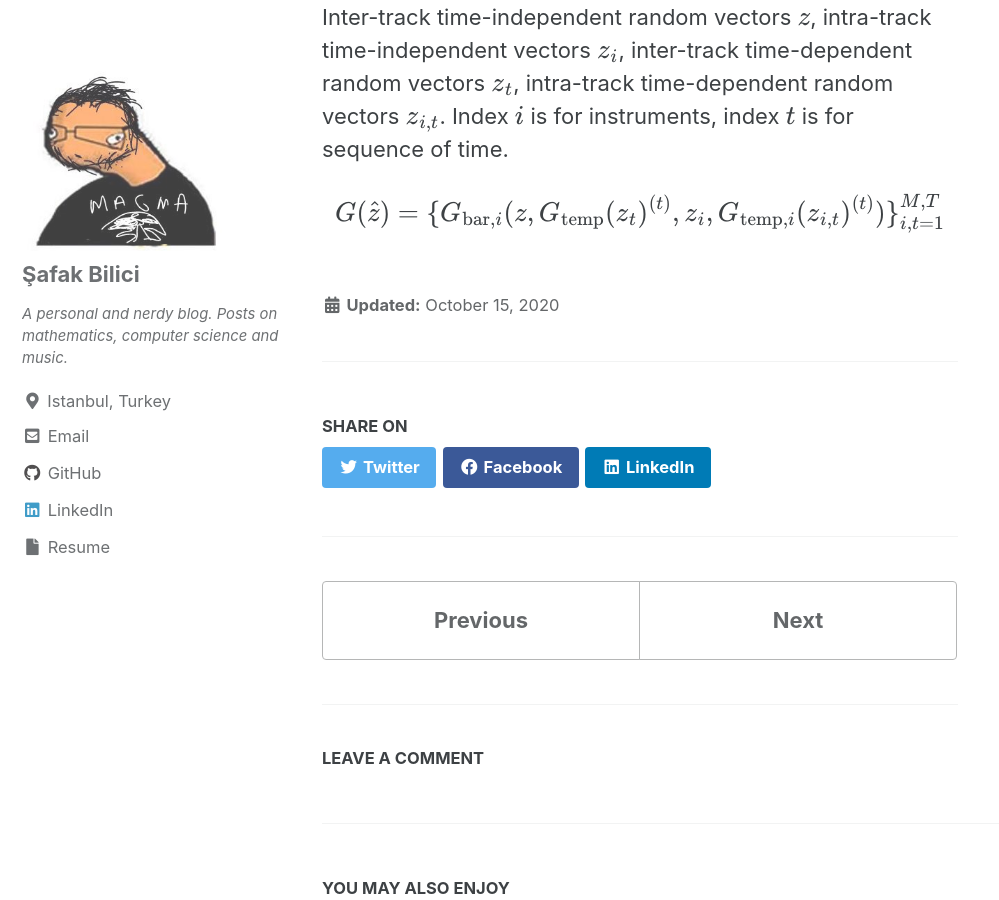
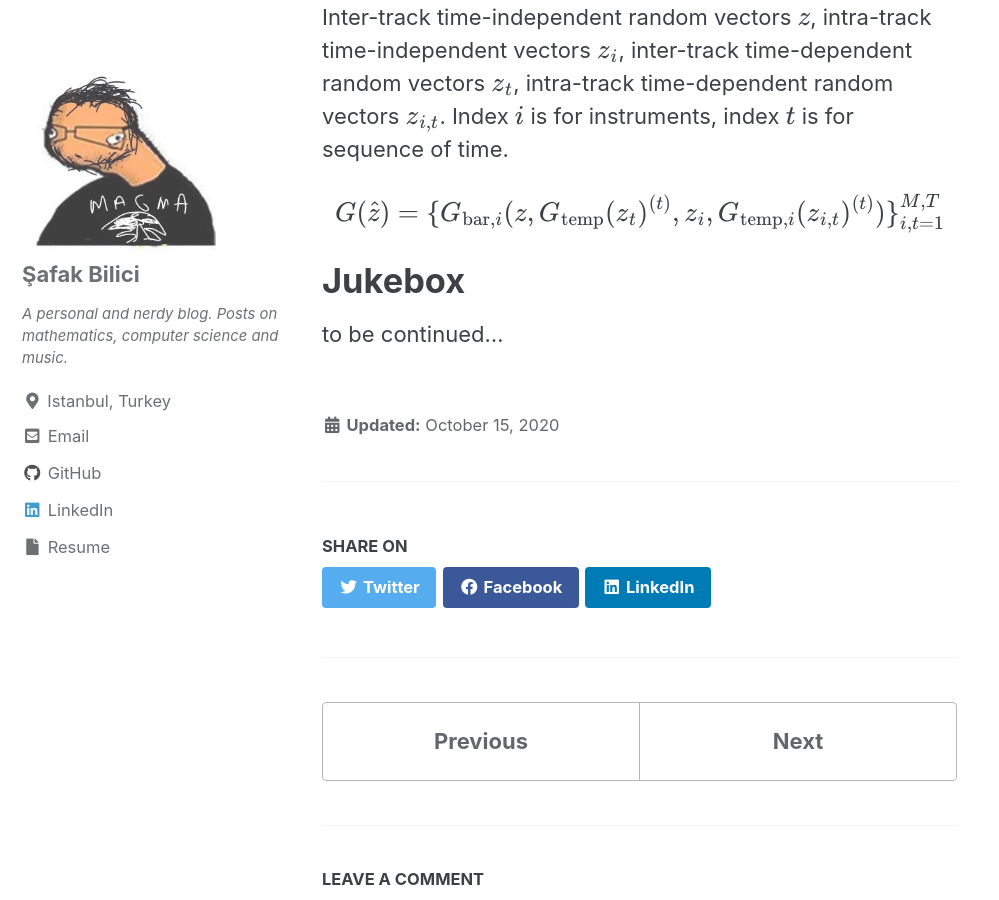
Before and after one commit to safakkbilici/safakkbilici.github.io, a Jekyll site: the page built from _posts/2020-10-15-a-survey-on-music-generation.md, in a window 1280 px wide and 900 px high, scrolled down 6236 px. Shown: the whole window, without its empty margins (0-999 px from the left). Built offline with Jekyll 4.4.1, drawn with Linux system fonts in a browser that asks for light colours; cached includes are drawn as plain includes; formulas are drawn with MathJax 3; comment, search, counter and statistics services are not loaded.

Commit message:
we will be there

```diff
--- a/_posts/2020-10-15-a-survey-on-music-generation.md
+++ b/_posts/2020-10-15-a-survey-on-music-generation.md
@@ -85,3 +85,7 @@ $$G^{\circ}(z,y) = \{G^{\circ}_{\text{bar}}(z^{(t)}, E(y^{(t)}))\}_{t=1}^T$$
 MuseGAN is an integration and extension of the proposed models that we discussed. Input is composed into 4 parts. Inter-track time-independent random vectors $$z$$, intra-track time-independent vectors $$z_i$$, inter-track time-dependent random vectors $$z_t$$, intra-track time-dependent random vectors $$z_{i, t}$$. Index $$i$$ is for instruments, index $$t$$ is for sequence of time.
 
 $$G(\hat{z}) = \{ G_{\text{bar},i} (z, G_{\text{temp}}(z_t)^{(t)}, z_i, G_{\text{temp},i}(z_{i,t})^{(t)})\}_{i,t=1}^{M,T}$$
+
+# Jukebox
+
+to be continued...
```
